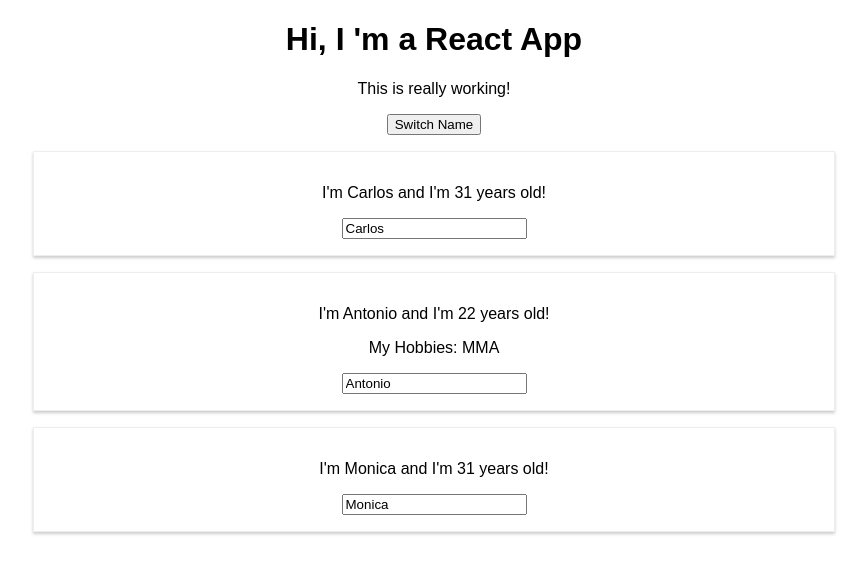
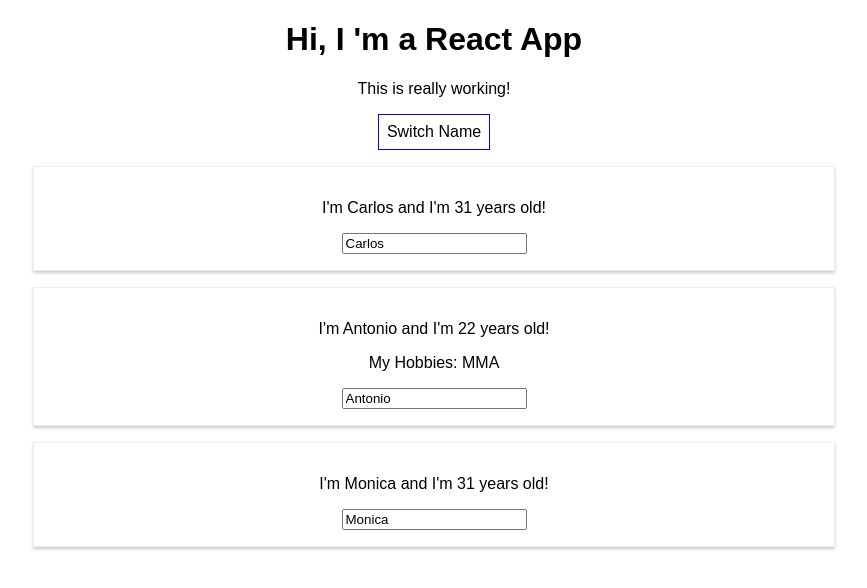
Before and after one commit to casonorac-dev/react-complete-guide, a React (Create React App) app: page / in a window 1280 px wide. Shown: the top 588 px of the page, without its empty margins (206-1073 px from the left). Built offline with nearby package versions, Linux system fonts and the light colour scheme.

Commit message:
Updating!

```diff
--- a/src/App.js
+++ b/src/App.js
@@ -37,11 +37,21 @@
 
     render() {
         //IMPORTANTE: () => this.switchNameHandler('¡Carlitos!') esta sintaxis es conveniente pero puede ser ineficiente, mejor usar bind
+        const style = {
+            backgroundColor: 'white',
+            font: 'inherit',
+            border: '1px solid blue',
+            padding: '8px',
+            cursor: 'pointer'
+        };
+
         return (
             <div className = "App">
                 <h1> Hi, I 'm a React App</h1>
                 <p>This is really working!</p>
-                <button onClick={() => this.switchNameHandler('¡Carlitos!')}>Switch Name</button>
+                <button
+                    style={style}
+                    onClick={() => this.switchNameHandler('¡Carlitos!')}>Switch Name</button>
                 <Person
                     name={this.state.persons[0].name}
                     age={this.state.persons[0].age} />
```
